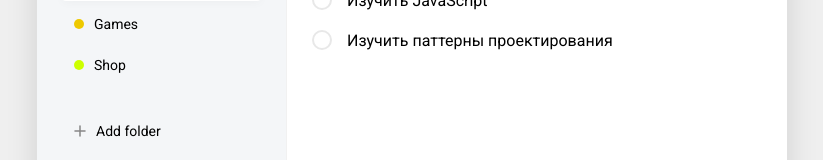
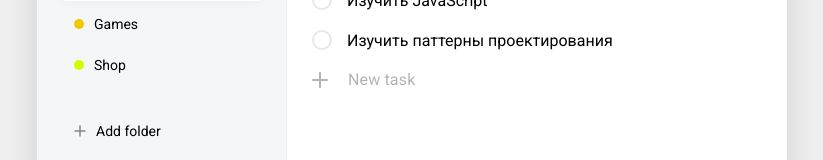
Before and after one commit to khasanov-yevhenii/react-todo-app, a React (Create React App) app: page / in a window 1280 px wide. Shown: the part 291-451 px from the top of the page, without its empty margins (228-1051 px from the left). Built offline with nearby package versions, Linux system fonts and the light colour scheme.

Commit message:
Added adding new tasks, added ability to change name of folder

```diff
--- a/public/index.html
+++ b/public/index.html
@@ -25,7 +25,7 @@
       Learn how to configure a non-root public URL by running `npm run build`.
     -->
     <link href="https://fonts.googleapis.com/css2?family=Roboto&display=swap" rel="stylesheet">
-    <title>React App</title>
+    <title>ToDo app</title>
 </head>
 <body>
 <noscript>You need to enable JavaScript to run this app.</noscript>
--- a/src/App.js
+++ b/src/App.js
@@ -3,8 +3,6 @@ import Folders from "./components/Folders/Folders";
 import AddButton from "./components/AddButton/AddButton";
 import AllTasks from "./components/AllTasks/AllTasks";
 import Main from "./components/Main/Main";
-
-import listSvg from "./assets/images/list.svg";
 
 
 const colors = [
@@ -54,11 +52,13 @@ const baseFolders = [
         tasks: [
             {
                 id: 1,
+                folderId: 1,
                 content: 'Изучить JavaScript',
                 completed: false
             },
             {
                 id: 2,
+                folderId: 1,
                 content: 'Изучить паттерны проектирования',
                 completed: true
             }
@@ -68,21 +68,39 @@ const baseFolders = [
         id: 2,
         title: 'Games',
         colorId: 6,
-        active: false
+        active: false,
+        tasks: [
+            {
+                id: 3,
+                folderId: 2,
+                content: 'Пройт КаЭс',
+                completed: false
+            }
+        ]
     },
     {
         id: 3,
         title: 'Shop',
         colorId: 3,
-        active: false
+        active: false,
+        tasks: [
+            {
+                id: 4,
+                folderId: 3,
+                content: 'Изучить Джаэс',
+                completed: false
+            }
+        ]
     }
 ]
 
 function App() {
-    const [folders, setFolders] = useState(baseFolders.map(item => {
-        item.color = colors.filter(color => color.id === item.colorId)[0].name;
-        return item;
-    }));
+    const [folders, setFolders] = useState(
+        baseFolders.map(item => {
+            item.color = colors.filter(color => color.id === item.colorId)[0].name;
+            return item;
+        }));
+    const [activeItem, setActiveItem] = useState(baseFolders[0]);
 
     const onCreateFolder = (obj) => {
         const newFolders = [...folders, obj];
@@ -94,20 +112,39 @@ function App() {
         setFolders(newFolders);
     }
 
+    const onActiveItem = (item) => {
+        setActiveItem(item);
+    }
+
+    const onEditTitle = (id, title) => {
+        const newFolders = folders.map(folder => {
+            if (folder.id === id) {
+                folder.title = title;
+            }
+            return folder;
+        });
+        setFolders(newFolders);
+    }
+
+    const onCreateTask = (folderId, newTask) => {
+        const newFolders = folders.map(folder => {
+            if (folder.id === folderId) {
+                folder.tasks = [...folder.tasks, newTask];
+            }
+            return folder;
+        })
+        setFolders(newFolders);
+    }
+
     return (
         <div className="todo">
             <div className="todo__sidebar">
-                <AllTasks items={[
-                    {
-                        icon: listSvg,
-                        title: "All tasks",
-                        active: false
-                    }
-                ]}/>
-                <Folders folders={folders} onRemoveFolder={onRemoveFolder}/>
+                <AllTasks/>
+                <Folders folders={folders} activeItem={activeItem} onActiveItem={onActiveItem}
+                         onRemoveFolder={onRemoveFolder}/>
                 <AddButton onCreateFolder={onCreateFolder}/>
             </div>
-            <Main folders={folders}/>
+            {activeItem && <Main folder={activeItem} onEditTitle={onEditTitle} onCreateTask={onCreateTask}/>}
         </div>
     );
 }
--- a/src/components/AllTasks/AllTasks.js
+++ b/src/components/AllTasks/AllTasks.js
@@ -1,18 +1,17 @@
 import React from "react";
 
-const AllTasks = (props) => {
+import listSvg from "./../../assets/images/list.svg";
+
+
+const AllTasks = () => {
     return (
         <ul className="todo__items">
-            {
-                props.items.map(item => (
-                    <li className={item.active ? 'active' : ''} key={item.title}>
-                        <i>
-                            <img src={item.icon} alt="list"/>
-                        </i>
-                        <span>{item.title}</span>
-                    </li>
-                ))
-            }
+            <li>
+                <i>
+                    <img src={listSvg} alt="list"/>
+                </i>
+                <span>All tasks</span>
+            </li>
         </ul>
     );
 }
--- a/src/components/Folders/Folders.js
+++ b/src/components/Folders/Folders.js
@@ -7,8 +7,9 @@ const Folders = (props) => {
     return (
         <ul className="todo__items">
             {
-                props.folders.map(folder => (
-                    <li className={folder.active ? 'active' : ''} key={folder.title}>
+                props.folders.map((folder, index) => (
+                    <li className={props.activeItem && props.activeItem.id === folder.id ? 'active' : ''} key={index}
+                        onClick={() => props.onActiveItem(folder)}>
                         <span className={"badge " + folder.color}/>
                         <span className="folder-title">{folder.title}</span>
                         <img onClick={() => {
--- a/src/components/Folders/Folders.scss
+++ b/src/components/Folders/Folders.scss
@@ -1,9 +1,14 @@
 .folder-title {
   flex: 1;
+  white-space: nowrap;
+  overflow: hidden;
+  max-width: 135px;
+  text-overflow: ellipsis;
 }
 
 .folder-remove {
   opacity: 0;
+  padding: 3px;
 }
 
 .badge {
--- a/src/components/Main/Main.js
+++ b/src/components/Main/Main.js
@@ -7,7 +7,7 @@ import "./Main.scss";
 const Main = (props) => {
     return (
         <div className="todo__main">
-            <Tasks folder={props.folders[0]}/>
+            <Tasks folder={props.folder} onEditTitle={props.onEditTitle} onCreateTask={props.onCreateTask}/>
         </div>
     );
 }
--- a/src/components/Main/Tasks/Tasks.js
+++ b/src/components/Main/Tasks/Tasks.js
@@ -1,19 +1,48 @@
-import React from "react";
+import React, {useState} from "react";
 
+import editSvg from "./../../../assets/images/edit.svg";
+import addSvg from "./../../../assets/images/add.svg";
 import "./Tasks.scss";
-import editSvg from "./../../../assets/images/edit.svg";
 
 
 const Tasks = (props) => {
+    const [openForm, setOpenForm] = useState(false);
+    const [inputValue, setInputValue] = useState('');
+
+    const editTitle = (id, title) => {
+        const newTitle = window.prompt('Enter new title', title);
+        if (newTitle) {
+            props.onEditTitle(id, newTitle);
+        }
+    }
+
+    const toggleVisibilityForm = () => {
+        setInputValue('');
+        setOpenForm(!openForm);
+    }
+
+    const createTask = () => {
+        const task = {
+            id: Math.random(),
+            folderId: props.folder.id,
+            content: inputValue,
+            completed: false
+        }
+        props.onCreateTask(props.folder.id, task);
+        toggleVisibilityForm();
+    }
+
     return (
         <div className="tasks">
             <div className="tasks__top">
                 <h2 className="tasks__title">{props.folder.title}</h2>
-                <img src={editSvg} alt="edit"/>
+                <img src={editSvg} alt="edit" onClick={() => {
+                    editTitle(props.folder.id, props.folder.title);
+                }}/>
             </div>
             <div className="tasks__items">
                 {
-                    props.folder.tasks.map(task => (
+                    props.folder.tasks && props.folder.tasks.map(task => (
                         <div className="tasks__item" key={task.id}>
                             <div className="checkbox">
                                 <input type="checkbox" id={`task-${task.id}`}/>
@@ -30,6 +59,31 @@ const Tasks = (props) => {
                     ))
                 }
             </div>
+
+            <div className="tasks__form">
+                {
+                    openForm ? (
+                        <div className="tasks__form_open">
+                            <input className="tasks__form-field" type="text" value={inputValue}
+                                   onChange={event => setInputValue(event.target.value)}
+                                   placeholder="Enter name of task"/>
+                            <button className="tasks__form-add" onClick={createTask} disabled={!inputValue}>
+                                Create task
+                            </button>
+                            <button className="tasks__form-back" onClick={toggleVisibilityForm}>
+                                Back
+                            </button>
+                        </div>
+                    ) : (
+                        <div className="tasks__form_close" onClick={toggleVisibilityForm}>
+                            <img src={addSvg} alt="add"/>
+                            <span>New task</span>
+                        </div>
+                    )
+                }
+
+            </div>
+
         </div>
     );
 }
--- a/src/components/Main/Tasks/Tasks.scss
+++ b/src/components/Main/Tasks/Tasks.scss
@@ -30,6 +30,17 @@
     font-size: 32px;
     line-height: 39px;
     color: #64C4ED;
+  }
+
+  &__items {
+    h2 {
+      font-style: normal;
+      font-weight: bold;
+      text-align: center;
+      font-size: 32px;
+      line-height: 39px;
+      color: #C9D1D3;
+    }
   }
 
   &__item {
@@ -88,4 +99,62 @@
       margin-left: 15px;
     }
   }
+
+  &__form_close {
+    display: flex;
+    align-items: center;
+    cursor: pointer;
+
+    span {
+      font-style: normal;
+      font-weight: 500;
+      font-size: 16px;
+      line-height: 19px;
+      letter-spacing: 0.15px;
+      color: #B4B4B4;
+      margin-left: 20px;
+    }
+  }
+
+  &__form_open {
+    margin-top: 20px;
+  }
+
+  &__form-field {
+    width: 100%;
+    border: 1px solid #EFEFEF;
+    box-sizing: border-box;
+    border-radius: 4px;
+    padding: 10px 20px;
+    margin-bottom: 10px;
+  }
+
+  &__form-add {
+    background-color: #4DD599;
+    border-radius: 4px;
+    color: #FFFFFF;
+    border: none;
+    padding: 10px 20px;
+    width: 100%;
+    max-width: 145px;
+
+    &:hover {
+      background: darken(#4DD599, 10%);
+    }
+  }
+
+  &__form-back {
+    background-color: #F4F6F8;
+    border-radius: 4px;
+    color: #9C9C9C;
+    border: none;
+    padding: 10px 20px;
+    width: 100%;
+    max-width: 90px;
+    margin-left: 10px;
+
+    &:hover {
+      background: darken(#F4F6F8, 10%);
+    }
+  }
 }
```
Also changed, not shown: src/assets/images/add.svg (added), 1 other file (tests, documents, lock files or other folders).
